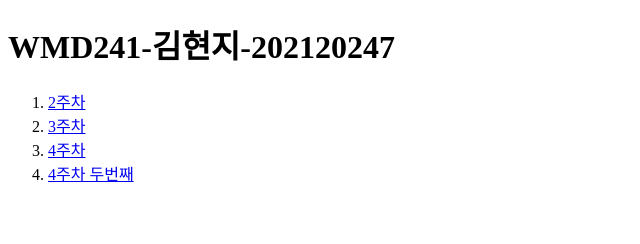
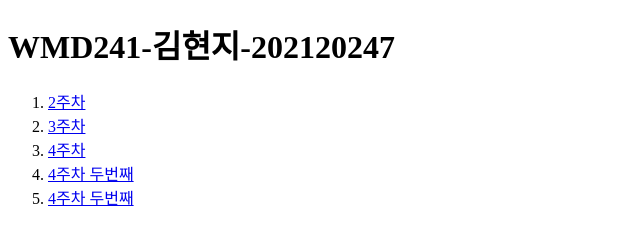
Before and after one commit to hyunziznom/WMD241_202120247, a plain HTML site: page index.html in a window 1280 px wide. Shown: the whole page, without its empty margins (0-640 px from the left). Drawn offline with Linux system fonts and the light colour scheme.

Commit message:
페이지링크추가

```diff
--- a/index.html
+++ b/index.html
@@ -12,6 +12,7 @@
       <li><a href="./src/w3/index.html">3주차</a></li>
       <li><a href="./src/w4/index.html">4주차</a></li>
       <li><a href="./src/w4/w4-2.html">4주차 두번째</a></li>
+      <li><a href="./src/w4/assignment/w4.html">4주차 두번째</a></li>
     </ol>
   </body>
 </html>
```
